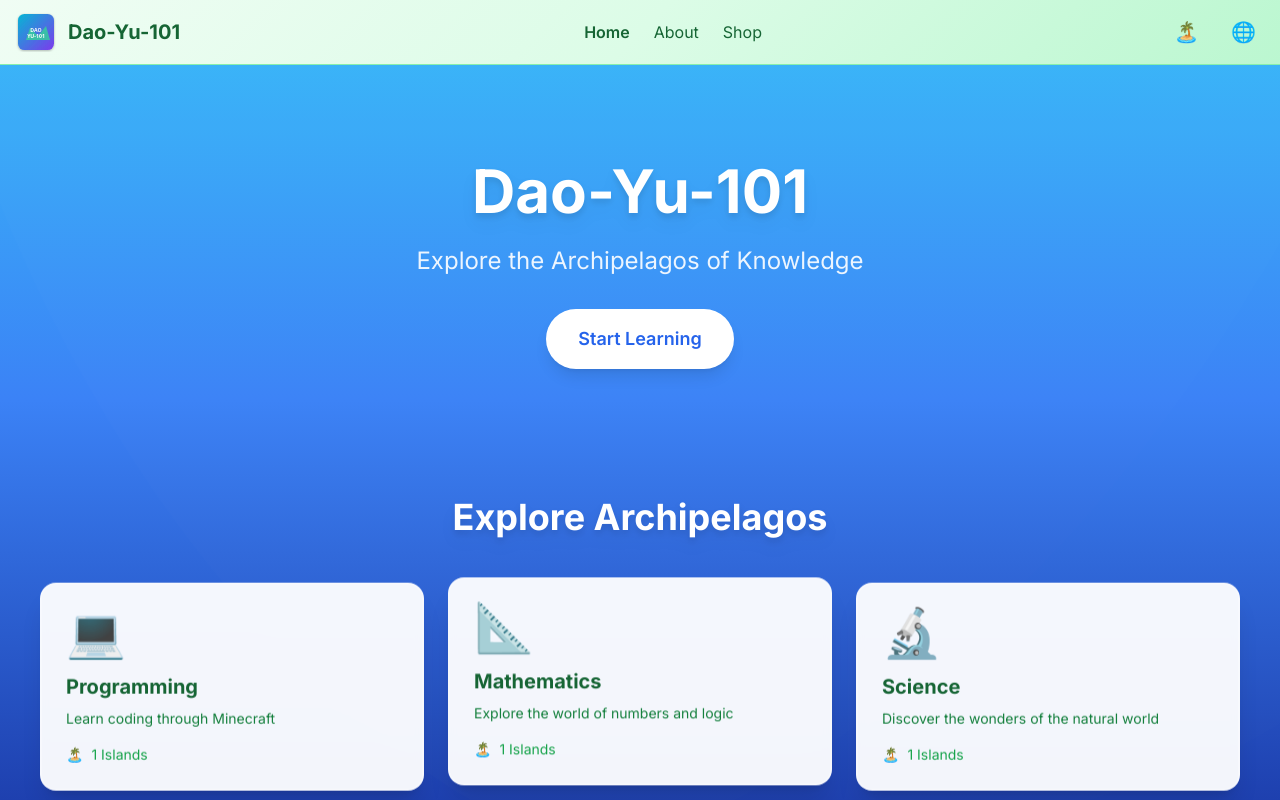
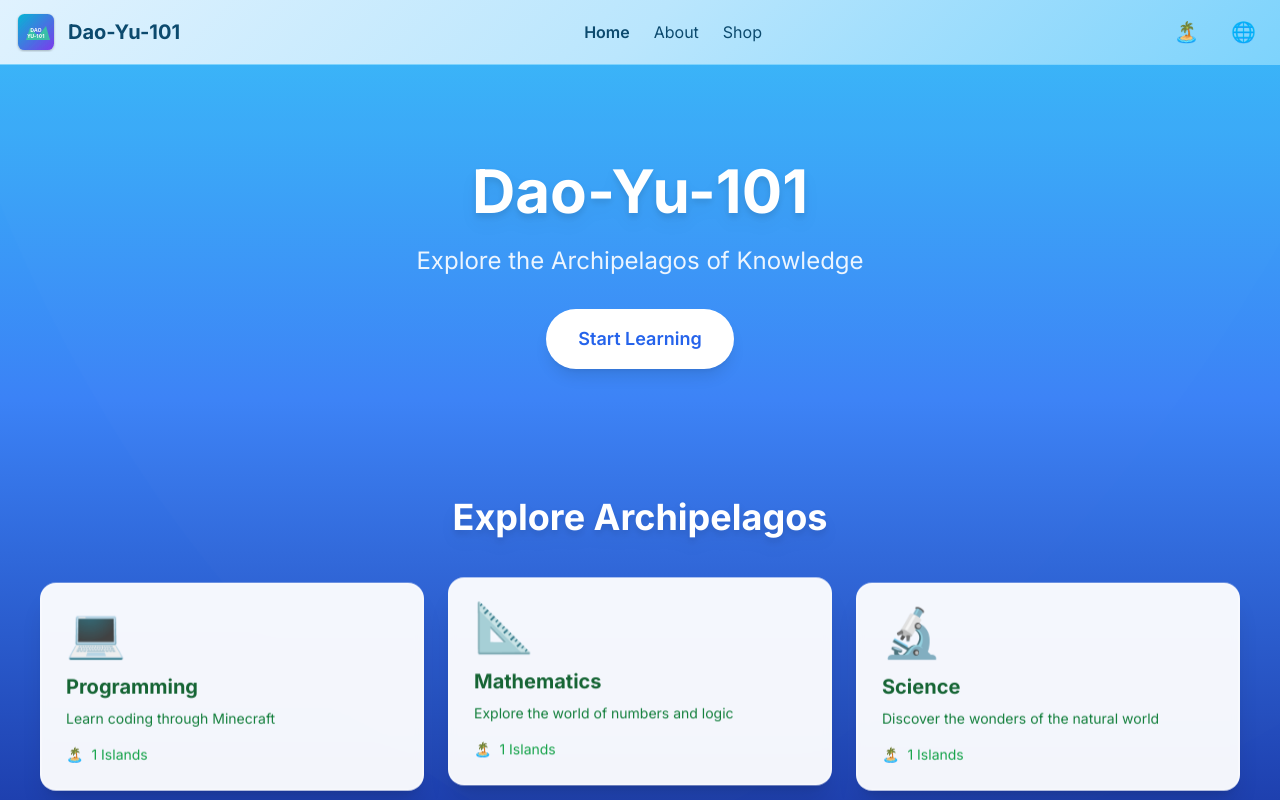
Before and after one commit to 7miwork/Dao-Yu-101, a Vue app: page /#/ in a window 1280 px wide. Shown: the top 800 px of the page. Built offline with nearby package versions, Linux system fonts and the light colour scheme.

Commit message:
feat: create distinct visual themes (island, minecraft, modern)

```diff
--- a/src/styles/themes.css
+++ b/src/styles/themes.css
@@ -10,17 +10,19 @@
   --ocean-dark: #2E5A7E;
 }
 
-/* Island Theme - Nature, soft colors, rounded shapes */
+/* Island Theme - Soft colors, rounded corners, playful look */
 .theme-island {
-  --bg-primary: linear-gradient(135deg, #f0fdf4 0%, #dcfce7 50%, #bbf7d0 100%);
-  --bg-secondary: #dcfce7;
+  --bg-primary: linear-gradient(135deg, #e0f2fe 0%, #bae6fd 50%, #7dd3fc 100%);
+  --bg-secondary: #bae6fd;
   --bg-card: rgba(255, 255, 255, 0.95);
-  --text-primary: #166534;
-  --text-secondary: #15803d;
-  --accent: #4ade80;
-  --accent-hover: #22c55e;
-  --border: #86efac;
-  --shadow: rgba(74, 222, 128, 0.2);
+  --text-primary: #0c4a6e;
+  --text-secondary: #0369a1;
+  --accent: #38bdf8;
+  --accent-hover: #0ea5e9;
+  --border: #7dd3fc;
+  --shadow: rgba(56, 189, 248, 0.25);
+  --border-radius: 20px;
+  --border-width: 2px;
   --ocean-light: #87CEEB;
   --ocean-medium: #4682B4;
   --ocean-dark: #2E5A7E;
@@ -29,15 +31,15 @@
 .theme-island body {
   background: var(--bg-primary);
   color: var(--text-primary);
-  font-family: 'Segoe UI', Tahoma, Geneva, Verdana, sans-serif;
+  font-family: 'Nunito', 'Segoe UI', Tahoma, Geneva, Verdana, sans-serif;
 }
 
 .theme-island .card {
   background: var(--bg-card);
-  border: 2px solid var(--border);
-  border-radius: 20px;
-  box-shadow: 0 8px 25px var(--shadow);
-  backdrop-filter: blur(10px);
+  border: var(--border-width) solid var(--border);
+  border-radius: var(--border-radius);
+  box-shadow: 0 8px 32px var(--shadow);
+  backdrop-filter: blur(12px);
 }
 
 .theme-island .btn-primary {
@@ -45,26 +47,33 @@
   color: white;
   border: none;
   border-radius: 50px;
-  box-shadow: 0 4px 15px rgba(74, 222, 128, 0.4);
+  box-shadow: 0 4px 20px rgba(56, 189, 248, 0.4);
+  font-weight: 600;
 }
 
 .theme-island .btn-primary:hover {
-  background: linear-gradient(135deg, var(--accent-hover) 0%, #16a34a 100%);
-  transform: translateY(-2px);
-  box-shadow: 0 6px 20px rgba(74, 222, 128, 0.5);
+  background: linear-gradient(135deg, var(--accent-hover) 0%, #0284c7 100%);
+  transform: translateY(-3px);
+  box-shadow: 0 8px 25px rgba(56, 189, 248, 0.5);
 }
 
-/* Minecraft Theme - Pixel/block style, earthy colors, square shapes */
+.theme-island .container {
+  border-radius: var(--border-radius);
+}
+
+/* Minecraft Theme - Pixel/block style, earthy colors, sharp edges */
 .theme-minecraft {
-  --bg-primary: linear-gradient(135deg, #87CEEB 0%, #90EE90 50%, #F4D03F 100%);
-  --bg-secondary: #90EE90;
-  --bg-card: #F5DEB3;
+  --bg-primary: linear-gradient(180deg, #87CEEB 0%, #6B8E23 50%, #8B4513 100%);
+  --bg-secondary: #6B8E23;
+  --bg-card: #D2B48C;
   --text-primary: #2F4F4F;
   --text-secondary: #556B2F;
   --accent: #8B4513;
   --accent-hover: #654321;
   --border: #228B22;
-  --shadow: rgba(139, 69, 19, 0.3);
+  --shadow: none;
+  --border-radius: 0px;
+  --border-width: 4px;
   --ocean-light: #87CEEB;
   --ocean-medium: #4682B4;
   --ocean-dark: #2E5A7E;
@@ -73,50 +82,57 @@
 .theme-minecraft body {
   background: var(--bg-primary);
   color: var(--text-primary);
-  font-family: 'Courier New', monospace;
+  font-family: 'Press Start 2P', 'Courier New', monospace;
   image-rendering: pixelated;
 }
 
 .theme-minecraft .card {
   background: var(--bg-card);
-  border: 4px solid var(--border);
-  border-radius: 0;
-  box-shadow: 8px 8px 0 var(--shadow);
+  border: var(--border-width) solid var(--border);
+  border-radius: var(--border-radius);
+  box-shadow: none;
   image-rendering: pixelated;
 }
 
 .theme-minecraft .btn-primary {
   background: var(--accent);
   color: white;
-  border: 4px solid var(--border);
-  border-radius: 0;
-  font-family: 'Courier New', monospace;
+  border: var(--border-width) solid var(--border);
+  border-radius: var(--border-radius);
+  font-family: 'Press Start 2P', 'Courier New', monospace;
   font-weight: bold;
   text-transform: uppercase;
+  font-size: 0.75rem;
 }
 
 .theme-minecraft .btn-primary:hover {
   background: var(--accent-hover);
-  transform: translate(-2px, -2px);
-  box-shadow: 4px 4px 0 var(--shadow);
+  transform: none;
+  box-shadow: none;
 }
 
 .theme-minecraft .card:hover {
-  transform: translate(-4px, -4px);
-  box-shadow: 12px 12px 0 var(--shadow);
+  transform: none;
+  box-shadow: none;
 }
 
-/* Modern Theme - Clean minimal UI, professional colors */
+.theme-minecraft .container {
+  border-radius: var(--border-radius);
+}
+
+/* Modern Theme - Clean white/gray palette, subtle shadows, minimal look */
 .theme-modern {
-  --bg-primary: linear-gradient(135deg, #f8fafc 0%, #e2e8f0 50%, #cbd5e1 100%);
-  --bg-secondary: #e2e8f0;
+  --bg-primary: linear-gradient(135deg, #ffffff 0%, #f1f5f9 50%, #e2e8f0 100%);
+  --bg-secondary: #f1f5f9;
   --bg-card: rgba(255, 255, 255, 0.98);
-  --text-primary: #1e293b;
-  --text-secondary: #64748b;
-  --accent: #3b82f6;
-  --accent-hover: #1d4ed8;
-  --border: #cbd5e1;
-  --shadow: rgba(59, 130, 246, 0.15);
+  --text-primary: #0f172a;
+  --text-secondary: #475569;
+  --accent: #6366f1;
+  --accent-hover: #4f46e5;
+  --border: #e2e8f0;
+  --shadow: rgba(99, 102, 241, 0.1);
+  --border-radius: 8px;
+  --border-width: 1px;
   --ocean-light: #87CEEB;
   --ocean-medium: #4682B4;
   --ocean-dark: #2E5A7E;
@@ -130,31 +146,35 @@
 
 .theme-modern .card {
   background: var(--bg-card);
-  border: 1px solid var(--border);
-  border-radius: 16px;
-  box-shadow: 0 10px 25px var(--shadow);
-  backdrop-filter: blur(20px);
+  border: var(--border-width) solid var(--border);
+  border-radius: var(--border-radius);
+  box-shadow: 0 1px 3px var(--shadow);
+  backdrop-filter: none;
 }
 
 .theme-modern .btn-primary {
-  background: linear-gradient(135deg, var(--accent) 0%, var(--accent-hover) 100%);
+  background: var(--accent);
   color: white;
   border: none;
-  border-radius: 12px;
-  box-shadow: 0 4px 15px rgba(59, 130, 246, 0.4);
-  font-weight: 600;
-  letter-spacing: 0.025em;
+  border-radius: var(--border-radius);
+  box-shadow: 0 1px 2px rgba(0, 0, 0, 0.05);
+  font-weight: 500;
+  letter-spacing: 0;
 }
 
 .theme-modern .btn-primary:hover {
-  background: linear-gradient(135deg, var(--accent-hover) 0%, #1e40af 100%);
-  transform: translateY(-2px);
-  box-shadow: 0 8px 25px rgba(59, 130, 246, 0.5);
+  background: var(--accent-hover);
+  transform: none;
+  box-shadow: 0 4px 6px rgba(0, 0, 0, 0.1);
 }
 
 .theme-modern .card:hover {
-  transform: translateY(-8px);
-  box-shadow: 0 20px 40px var(--shadow);
+  transform: none;
+  box-shadow: 0 4px 6px var(--shadow);
+}
+
+.theme-modern .container {
+  border-radius: var(--border-radius);
 }
 
 /* Common component styles */
@@ -177,13 +197,13 @@
 }
 
 .theme-minecraft .card:hover {
-  transform: translate(-4px, -4px);
-  box-shadow: 12px 12px 0 var(--shadow);
+  transform: none;
+  box-shadow: none;
 }
 
 .theme-modern .card:hover {
-  transform: translateY(-8px) scale(1.01);
-  box-shadow: 0 20px 40px var(--shadow);
+  transform: none;
+  box-shadow: 0 4px 6px var(--shadow);
 }
 
 /* Floating animation for islands */
```
